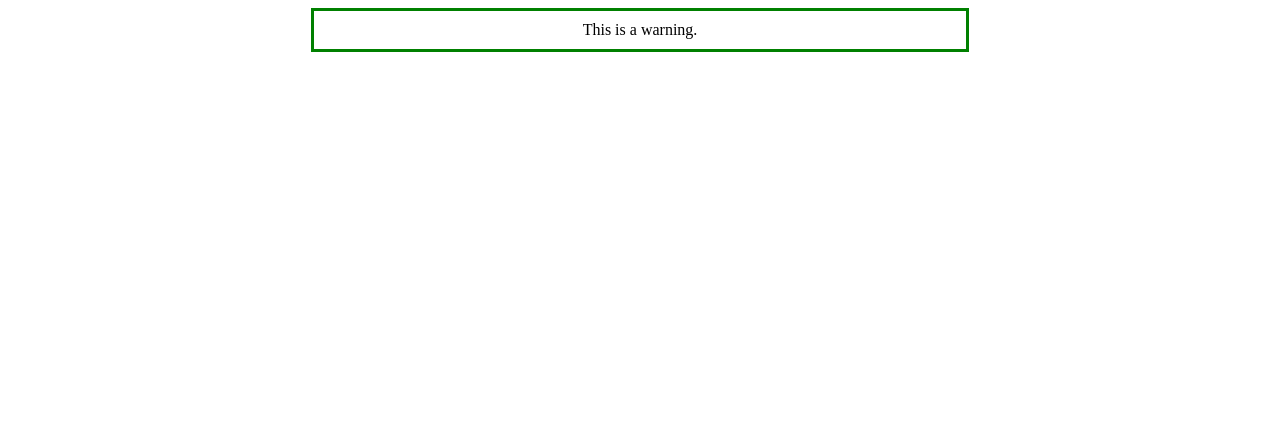
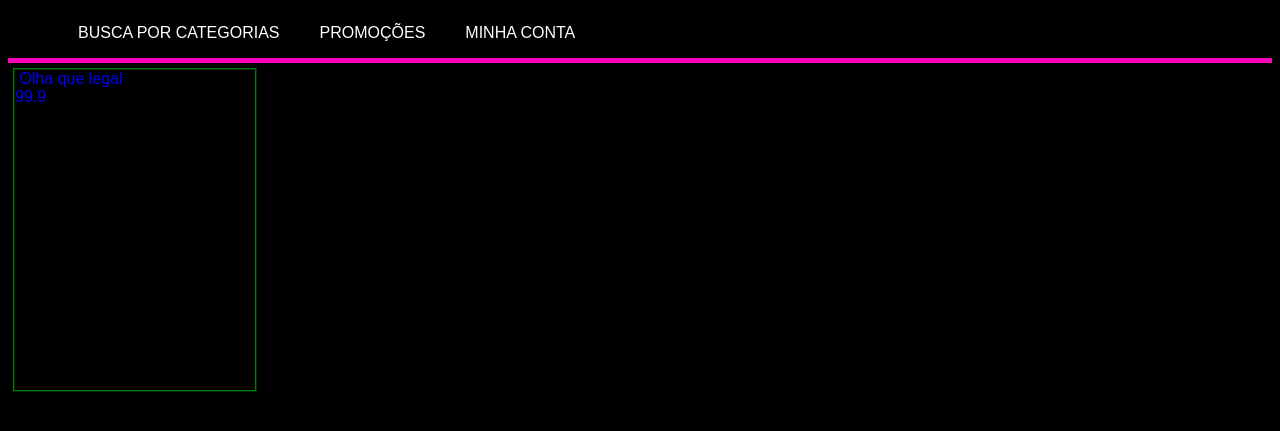
Before and after one commit to alexafonsodossantos/python, a Django app: page /loja/ in a window 1280 px wide. Shown: the top 431 px of the page. Run offline with Django 4.2, Linux system fonts and the light colour scheme; data comes from the database, SQL or seed files in the repository.

Commit message:
added a few templates, and a base html

```diff
--- /dev/null
+++ b/projeto/mysite/loja/static/loja/style.css
@@ -0,0 +1,69 @@
+* {
+    font-family: Arial, Helvetica, sans-serif;
+}
+
+body {
+    background-color: black;
+    color:white;
+}
+
+.botao {
+    width:auto;
+    height: 50px;
+    background-color: black;
+    display: inline-block;
+    line-height: 50px;
+    text-align: center;
+    align-items: center;
+    font-family: Arial, Helvetica, sans-serif;
+    color: white;
+    padding-left: 20px;
+    padding-right: 20px;
+    float: right;
+
+}
+
+.botao:hover{
+    background-color: #ff00bb;
+    transition: background 500ms;
+    color: black;
+}
+
+a {
+    text-decoration: none;
+}
+
+.menu {
+    width: 100%;
+    height: 50px;
+    background-color: black;
+    display: flex;
+    border-bottom: #ff00bb 5px solid;
+}
+
+
+.menu_logo {
+    width: 50px;
+    height: 50px;
+    float: left;
+}
+
+h2 {
+    color: #ff00bb;
+    font-family: Arial, Helvetica, sans-serif;
+}
+
+.produto {
+	width:240px;
+	height: 320px;
+	background-color: black;
+	border: green 2px ridge;
+	display: inline-block;
+	margin: 5px;
+
+}
+
+.produto:hover {
+	background-color: #292929;
+	transition: background 500ms;
+}
--- /dev/null
+++ b/projeto/mysite/loja/templates/loja/base_generic.html
@@ -0,0 +1,19 @@
+<!DOCTYPE html>
+{% load static %}
+<link rel="stylesheet" href="{% static 'loja/style.css' %}">
+<html lang="pt-BR">
+<meta charset="utf-8">
+<title>Meu site</title>
+
+<body>
+<div class="menu">
+<div class="menu_logo"></div>
+<a class="botao" href="#"> BUSCA POR CATEGORIAS </a>
+<a class="botao" href="#"> PROMOÇÕES </a>
+<a class="botao" href="#"> MINHA CONTA </a>
+</div>
+
+{% block content %}
+{% endblock %}
+</body>
+</html>
--- a/projeto/mysite/loja/templates/loja/index.html
+++ b/projeto/mysite/loja/templates/loja/index.html
@@ -1,60 +1,13 @@
-<!DOCTYPE html>
-<html lang="en">
-<head>
-    <meta charset="UTF-8">
-    <meta http-equiv="X-UA-Compatible" content="IE=edge">
-    <meta name="viewport" content="width=device-width, initial-scale=1.0">
-    <title>Loja virtual - a mais virtual de todas as lojas!</title>
-    <link rel="stylesheet" href="style.css">
-</head>
-<body>
 
-    <div class="warning">This is a warning.</div>
-
-</body>
-</html>
+{% extends "loja/base_generic.html" %}
 
 
-
-
-
-
-
-
-
-
-
-
-
-
-
-
-
-
-
-
-
-
-
-
-
-
-
-<!--
-
-
-
+{% block content %}
 {% if latest_produto_list %}
-    <ul>
     {% for produto in latest_produto_list %}
-    {{ produto.nome}}
-    {{ produto.preço}}
+    <a class="produto" href="/loja/{{ produto.id }}/"> <img src="" style="width:90%;"> {{ produto.nome}} <br> {{ produto.preço}}</a>
     {% endfor %}
-    </ul>
 {% else %}
     <p>Não há produtos.</p>
 {% endif %}
-
-
-
--->
+{% endblock %}
--- a/projeto/mysite/loja/templates/loja/style.css
+++ /dev/null
@@ -1,7 +0,0 @@
-.warning{
-    margin: auto;
-    width: 50%;
-    border: 3px solid green;
-    padding: 10px;
-    text-align: center;
-  }
--- a/projeto/mysite/loja/urls.py
+++ b/projeto/mysite/loja/urls.py
@@ -8,5 +8,4 @@ app_name = 'loja'
 urlpatterns = [
     path('', views.index, name='index'),
     path('<int:produto_id>/', views.detail, name='detail'),
-    path('<int:user_id>/', views.profile, name='profile'),
 ]
--- a/projeto/mysite/loja/views.py
+++ b/projeto/mysite/loja/views.py
@@ -1,6 +1,6 @@
 from django.shortcuts import get_object_or_404, render
 from django.http import HttpResponse
-from .models import Produto, Usuario
+from .models import Produto
 from django.template import loader
 
 def index(request):
@@ -14,7 +14,3 @@ def index(request):
 def detail(request, produto_id):
     produto = get_object_or_404(Produto, pk=produto_id)
     return render(request, 'loja/detail.html', {'produto': produto})
-
-def profile(request, user_id):
-    user = get_object_or_404(Usuario, pk=user_id)
-    return render(request, 'loja/profile.html', {'usuario': usuario})
--- a/projeto/mysite/mysite/urls.py
+++ b/projeto/mysite/mysite/urls.py
@@ -4,5 +4,5 @@ from django.urls import include, path
 urlpatterns = [
     path('admin/', admin.site.urls),
     path('loja/', include('loja.urls', namespace="loja")),
-    path('profile/', include('loja.urls', namespace="profile")),
+
 ]
```
Also changed, not shown: projeto/mysite/loja/templates/loja/bkp.html (added, +66 -0 lines), projeto/mysite/loja/templates/loja/profile.html (deleted, +0 -12 lines).
